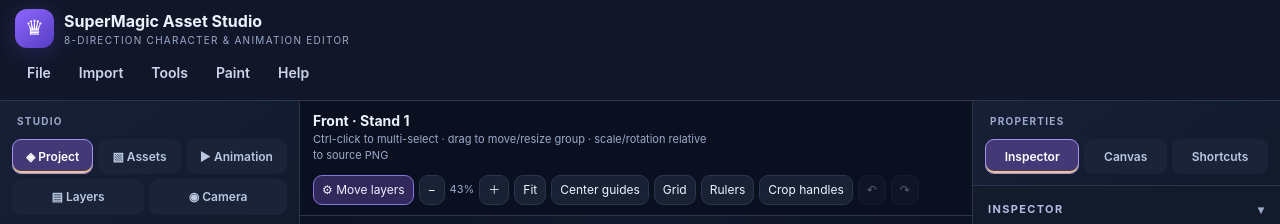
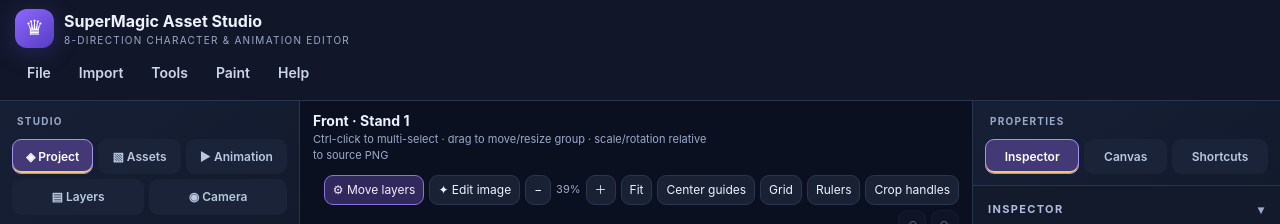
Before and after one commit to saeedsai/SuperMagicAssetStudio, a website with bundled scripts: page index.html in a window 1280 px wide. Shown: the top 224 px of the page. Built offline with nearby package versions, Linux system fonts and the light colour scheme.

Commit message:
fix(ui): add obvious single-entry Edit image navigation next to canvas

```diff
--- a/index.html
+++ b/index.html
@@ -60,7 +60,7 @@
       <section class="section"><h3>4 · Layers <span id="layerCount">0 layers</span></h3><div id="layersList"></div><div class="toolrow" style="margin-top:10px"><button class="btn sm" id="layerUp" title="Move in front">Move up ↑</button><button class="btn sm" id="layerDown" title="Move behind">Move down ↓</button><button class="btn sm" id="layerTop">To front ⇧</button><button class="btn sm" id="layerBottom">To back ⇩</button><button class="btn sm danger" id="deleteLayer">Delete</button></div><div class="toolrow" style="margin-top:7px"><button class="btn sm" id="duplicateLayer">Duplicate</button><button class="btn sm" id="copyFrames" title="Copy selected layer to every frame of this animation">To all frames</button><button class="btn sm" id="copyAnimations" title="Copy selected layer to every animation frame of this view">To all animations</button></div><p>Top layers appear in front. Drag rows to reorder, or use the buttons. Array order is saved to JSON.</p></section>
     </aside>
     <main class="editor">
-      <div class="editor-toolbar"><div><b id="sceneTitle">Front · Stand 1</b><div class="small-note">Ctrl-click to multi-select · drag to move/resize group · scale/rotation relative to source PNG</div></div><div class="toolrow"><button class="btn sm" id="zoomOut">−</button><span id="zoomValue" class="small-note">100%</span><button class="btn sm" id="zoomIn">＋</button><button class="btn sm" id="zoomFit">Fit</button><button class="btn sm" id="toggleGrid">Center guides</button><button class="btn sm" id="gridToggle">Grid</button><button class="btn sm" id="rulerToggle">Rulers</button><button class="btn sm" id="cropTool">Crop handles</button><button class="btn sm" id="undoBtn" title="Undo Ctrl+Z">↶</button><button class="btn sm" id="redoBtn" title="Redo Ctrl+Y">↷</button></div></div>
+      <div class="editor-toolbar"><div><b id="sceneTitle">Front · Stand 1</b><div class="small-note">Ctrl-click to multi-select · drag to move/resize group · scale/rotation relative to source PNG</div></div><div class="toolrow"><button class="btn sm image-edit-entry" id="imageEditorToggle" title="Edit selected image: mirror, color, crop, scale and rotate" aria-controls="properties-pane-inspector">✦ Edit image</button><button class="btn sm" id="zoomOut">−</button><span id="zoomValue" class="small-note">100%</span><button class="btn sm" id="zoomIn">＋</button><button class="btn sm" id="zoomFit">Fit</button><button class="btn sm" id="toggleGrid">Center guides</button><button class="btn sm" id="gridToggle">Grid</button><button class="btn sm" id="rulerToggle">Rulers</button><button class="btn sm" id="cropTool">Crop handles</button><button class="btn sm" id="undoBtn" title="Undo Ctrl+Z">↶</button><button class="btn sm" id="redoBtn" title="Redo Ctrl+Y">↷</button></div></div>
       <div class="editor-content" id="canvasHost"><div class="stage" id="stage"><span class="stage-label" id="stageLabel">FRONT</span><canvas id="artCanvas" width="768" height="768"></canvas><canvas id="overlay" width="768" height="768"></canvas><canvas id="paintCanvas" width="768" height="768" aria-label="Paint and selection canvas"></canvas></div></div>
       <div class="canvas-rotation" aria-label="Rotate character through eight camera views"><button class="btn" id="prevView" title="Previous 45° view">←</button><span class="view-name" id="canvasViewLabel">1 / 8 · Front</span><button class="btn" id="nextView" title="Next 45° view">→</button><button class="btn sm" id="spinView" title="Auto-cycle eight directions">▶ 360°</button></div>
       <section class="timeline"><div class="timeline-top"><strong>Animation timeline</strong><div class="toolrow"><button class="btn sm" id="playBtn">▶ Play</button><span class="small-note" id="frameInfo">1 frame</span></div></div><div class="frames" id="frameButtons"></div><div class="small-note" style="padding-top:5px">Right-click a camera or animation frame to use it as a 30% reference overlay.</div></section>
```
